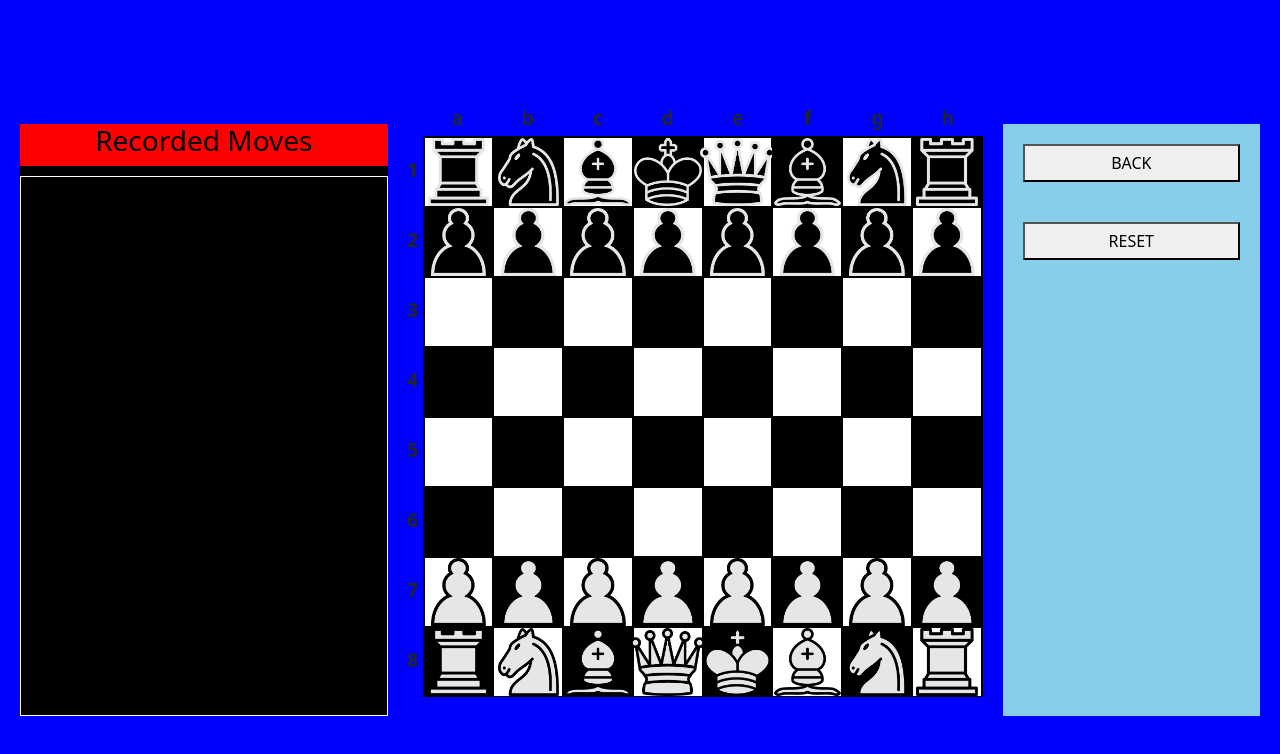
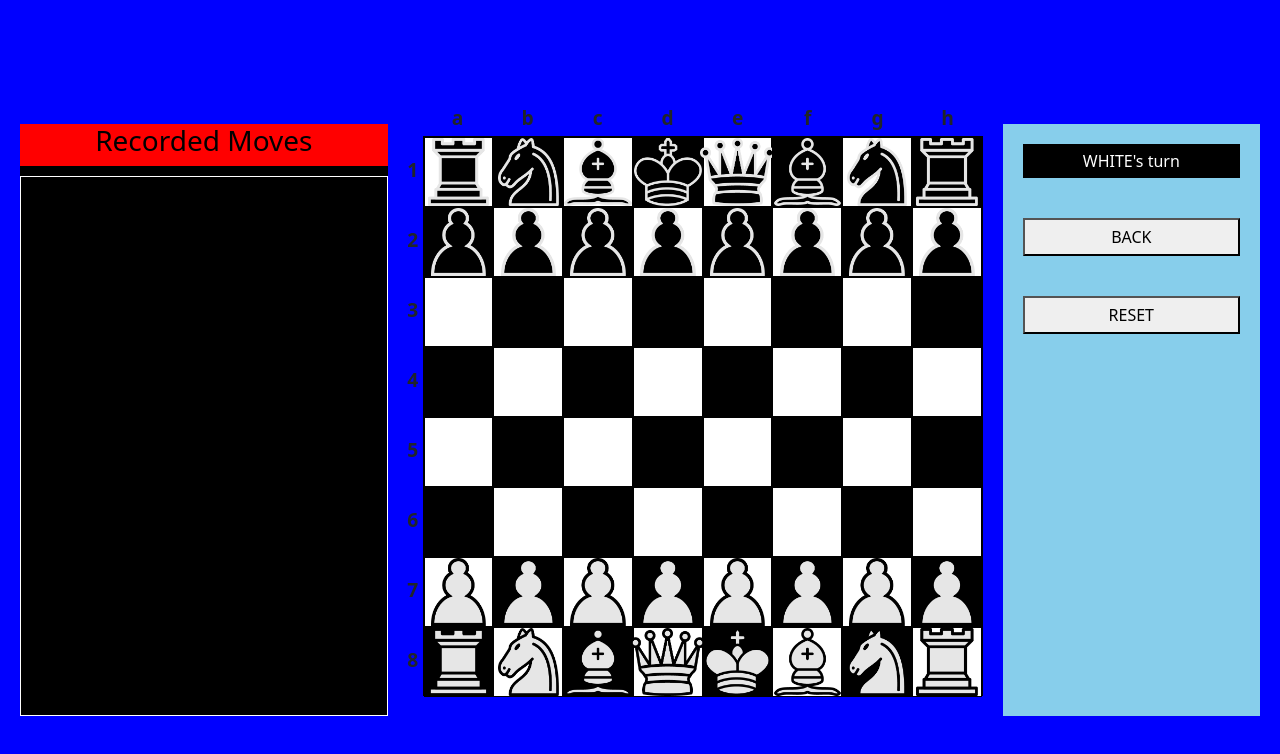
Before and after one commit to Srutarshi-Ghosh/chess, a React (Create React App) app: page / in a window 1280 px wide. Shown: the top 754 px of the page. Built offline with nearby package versions, Linux system fonts and the light colour scheme.

Commit message:
Added Display Screen

```diff
--- a/src/components/GameControlPanel.tsx
+++ b/src/components/GameControlPanel.tsx
@@ -2,10 +2,15 @@ import React from "react";
 import styles from "../styles/GameControlPanel.module.css";
 import ResetButton from "./ResetButton";
 import BackButton from "./BackButton";
+import DisplayScreen from "./DisplayScreen";
+import getDisplayScreenText from "../functions/GetDisplayScreenText";
 
 const GameControlPanel = () => {
+	const displayScreenText = getDisplayScreenText();
+
 	return (
 		<div className={styles["game-control-panel-container"]}>
+			<DisplayScreen displayText={displayScreenText} />
 			<BackButton />
 			<ResetButton />
 		</div>
--- /dev/null
+++ b/src/functions/GetDisplayScreenText.ts
@@ -0,0 +1,10 @@
+import Player from "../constants/Player";
+import store from "../store";
+
+const getDisplayScreenText = () => {
+	const currentPlayer = store.getState().player.currentPlayer;
+	const displayScreenText = `${Player[currentPlayer]}'s turn`;
+	return displayScreenText;
+};
+
+export default getDisplayScreenText;
--- a/src/styles/DisplayScreen.module.css
+++ b/src/styles/DisplayScreen.module.css
@@ -5,5 +5,4 @@
 	justify-content: center;
 	margin: 20px;
 	padding: 5px;
-	width: 300px;
 }
```
Also changed, not shown: src/components/Chess.tsx (+2 -12 lines).
